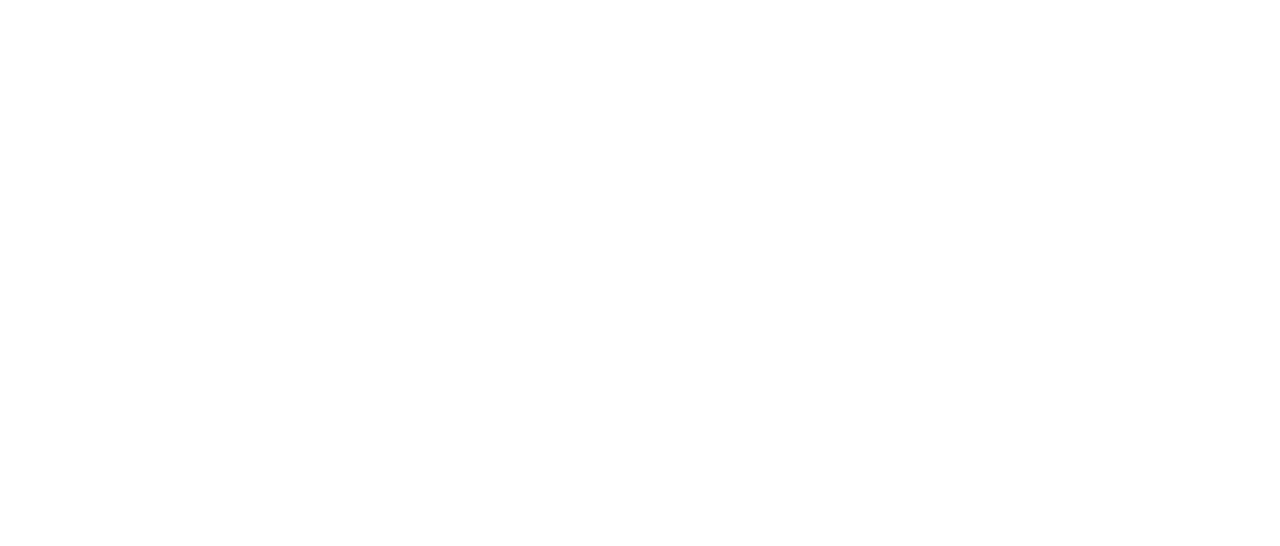
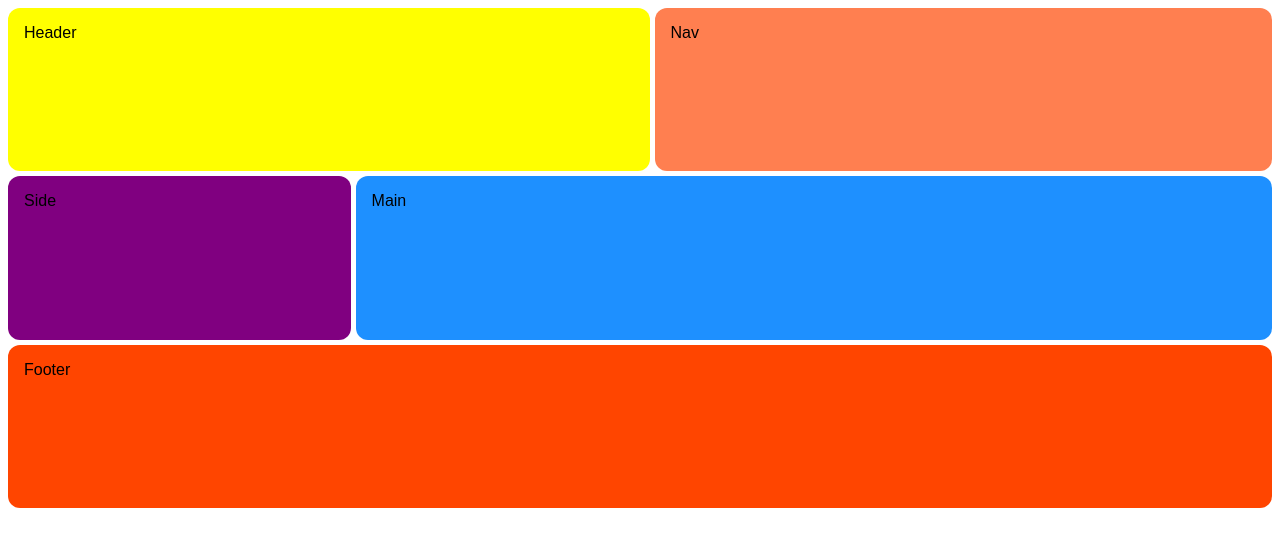
Before and after one commit to jeffkrage/v-school, a plain HTML site: page mode-1/css1-exercises/css-grid-practice/index.html in a window 1280 px wide. Drawn offline with Linux system fonts and the light colour scheme.

Commit message:
daily update 3.5.20

```diff
--- /dev/null
+++ b/mode-1/css1-exercises/css-grid-practice/css-grid-practice-2/style.css
@@ -0,0 +1,38 @@
+.parent {
+    display: grid;
+    grid-template-columns: repeat(3, 1fr);
+    grid-template-rows: repeat(3, 1fr);
+    grid-column-gap: 5px;
+    grid-row-gap: 5px;
+    height: auto;
+    }
+
+    .header { grid-area: 1 / 1 / 2 / 4;
+        background-color: red;}
+    .nav { grid-area: 2 / 1 / 3 / 2;
+        background-color: blue;}
+    .main { grid-area: 2 / 2 / 3 / 4;
+        background-color: green;}
+    .side { grid-area: 2 / 1 / 2 / 3;
+        background-color: purple;}
+    .footer { grid-area: 3 / 1 / 4 / 4;
+        background-color: purple;}
+
+
+@media only screen and( min-width: 375px) {
+
+}
+
+        .parent {
+            display: grid;
+            grid-template-columns: repeat(4, 1fr);
+            grid-template-rows: repeat(3, 1fr);
+            grid-column-gap: 16px;
+            grid-row-gap: 16px;
+            }
+
+            .div1 { grid-area: 1 / 1 / 2 / 5; }
+            .div2 { grid-area: 2 / 1 / 3 / 2; }
+            .div3 { grid-area: 2 / 2 / 3 / 4; }
+            .div4 { grid-area: 2 / 4 / 3 / 5; }
+            .div5 { grid-area: 3 / 1 / 4 / 5; }
--- /dev/null
+++ b/mode-1/css1-exercises/css-grid-practice/css-grid-responsive/style.css
@@ -0,0 +1,31 @@
+html, body {
+    margin: 12;
+    padding: 0;
+    font-family: sans-serif;
+}
+
+
+
+.container {
+    display: grid;
+    grid-template-columns: repeat(4, 1fr);
+    grid-template-rows: repeat(3, 1fr);
+    grid-column-gap: 16px;
+    grid-row-gap: 16px;
+    }
+
+    .container > div {
+        padding: 6px;
+        border-radius: 16px;
+    }
+    /* grid-row-start / grid-column-start / grid-row-end / grid-column-end */
+    .header { grid-area: 1 / 1 / 2 / 5;
+        background-color: red;}
+    .nav { grid-area: 2 / 1 / 3 / 2;
+        background-color: blue;}
+    .main { grid-area: 2 / 2 / 3 / 4;
+        background-color: green;}
+    .side { grid-area: 2 / 4 / 3 / 5;
+        background-color: purple;}
+    .footer { grid-area: 3 / 1 / 4 / 5;
+        background-color: yellow; }
--- a/mode-1/css1-exercises/css-grid-practice/index.html
+++ b/mode-1/css1-exercises/css-grid-practice/index.html
@@ -7,6 +7,13 @@
     <title>CSS Grid Practice</title>
 </head>
 <body>
+    <div class="grid-container">
+        <div class="header"> Header</div>
+        <div class="nav"> Nav</div>
+        <div class="sidebar"> Side </div>
+        <div class="main"> Main</div>
+        <div class="footer"> Footer</div>
 
+    </div>
 </body>
 </html>
--- a/mode-1/css1-exercises/css-grid-practice/style.css
+++ b/mode-1/css1-exercises/css-grid-practice/style.css
@@ -0,0 +1,41 @@
+html, body {
+    margin: 12;
+    padding: 0;
+    font-family: sans-serif;
+}
+
+
+.grid-container {
+    display: grid;
+    grid-template-columns: repeat( 4, minmax (100px, 1fr));
+    grid-template-rows: repeat(3, 1fr);
+    grid-column-gap: 5px;
+    height: 500px;
+    grid-row-gap: 5px;
+    }
+
+.grid-container > div {
+    border-radius: 12px;
+        padding: 16px;
+
+}
+     .header { grid-area: 1 / 1 / 2 / 3;
+        background-color: yellow;
+
+        }
+    .nav { grid-area: 1 / 3 / 2 / 5;
+        background-color: coral;
+
+        }
+    .sidebar { grid-area: 2 / 1 / 3 / 2;
+        background-color: purple;
+
+        }
+    .main { grid-area: 2 / 2 / 3 / 5;
+        background-color: dodgerblue;
+
+        }
+    .footer { grid-area: 3 / 1 / 4 / 5;
+        background-color: orangered;
+
+        }
```
Also changed, not shown: mode-1/css1-exercises/css-grid-practice/css-grid-practice-2/index.html (added, +20 -0 lines), mode-1/css1-exercises/css-grid-practice/css-grid-responsive/index.html (added, +20 -0 lines), mode-1/css1-exercises/css-grid-practice/css-grid-responsive/index.js (added, +22 -0 lines).
